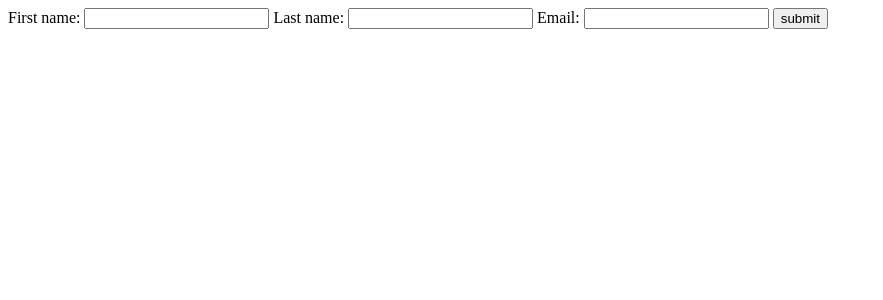
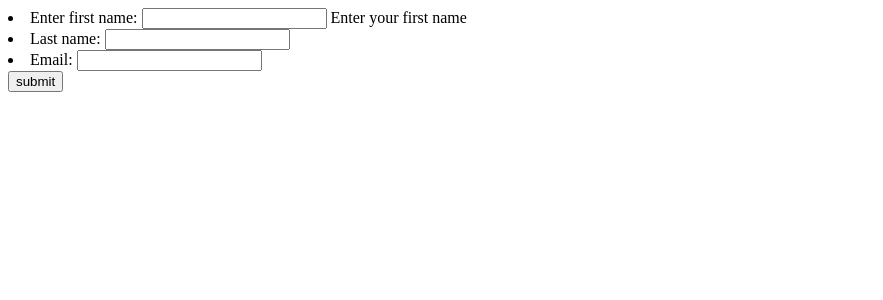
Before and after one commit to akashdhingra/jobapp, a Django app: page /subscribe/ in a window 1280 px wide. Shown: the top 300 px of the page, without its empty margins (0-883 px from the left). Run offline with Django 4.2, Linux system fonts and the light colour scheme; parts of the project's set-up code (start-up, migrations or seed data) failed here and were passed over.

Commit message:
added custom and build-in validators

```diff
--- a/subscribe/forms.py
+++ b/subscribe/forms.py
@@ -1,8 +1,18 @@
 
 from django import forms
 
+def validate_comma(value):
+    if ',' in value:
+        raise forms.ValidationError("Invalid Last name")
+    return value
 
 class SubscribeForm(forms.Form):
-    first_name = forms.CharField(max_length=100)
-    last_name = forms.CharField(max_length=100)
+    first_name = forms.CharField(max_length=100, required= False, label="Enter first name", help_text= "Enter your first name")
+    last_name = forms.CharField(max_length=100, validators=[validate_comma])
     email = forms.EmailField(max_length=100)
+
+    # def clean_first_name(self):
+    #     data = self.cleaned_data['first_name']
+    #     if ',' in data:
+    #         raise forms.ValidationError("Invalid first name")
+    #     return data
--- a/subscribe/templates/subscribe/subscribe.html
+++ b/subscribe/templates/subscribe/subscribe.html
@@ -9,7 +9,7 @@
     <body>
         <form method="POST">
             {% csrf_token %}
-            {{form}}
+            {{form.as_ul}}
             <input type="submit" value="submit">
 
 
```
Also changed, not shown: db.sqlite3.
